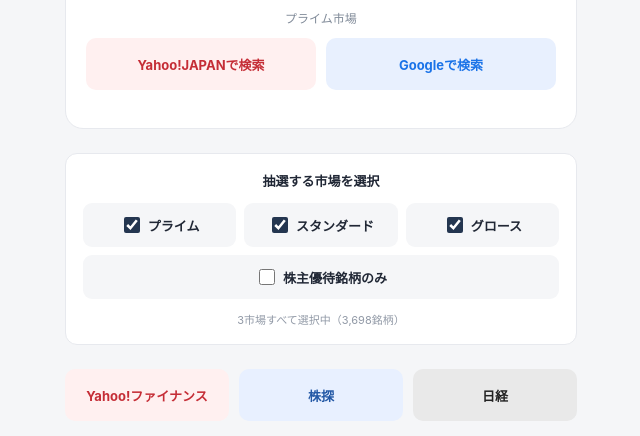
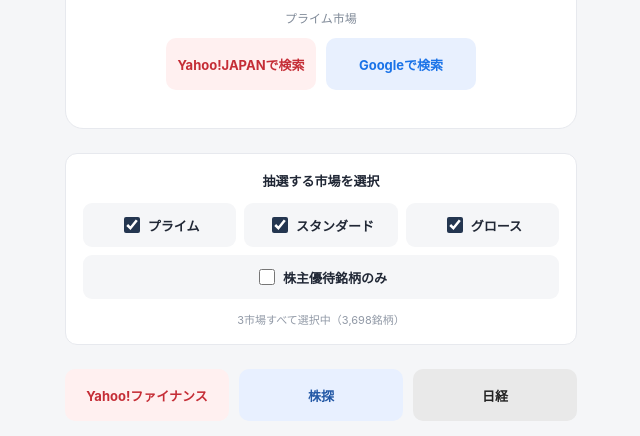
Before and after one commit to siriagari/stock-random-generator, a plain HTML site: page index.html in a window 1280 px wide. Both pictures are taken after a click on the button "🎲 抽選する". Shown: the part 364-800 px from the top of the page, without its empty margins (319-959 px from the left). Drawn offline with Linux system fonts and the light colour scheme.

Commit message:
Update search links layout and remove loading message

```diff
--- a/index.html
+++ b/index.html
@@ -164,7 +164,10 @@ h1{
   color:#222;
 }
 
-.search-links{grid-template-columns:repeat(2,1fr);margin-top:12px;}
+.search-links{grid-template-columns:repeat(6,1fr);margin-top:12px;}
+.search-links a{grid-column:span 2;}
+.search-links a:first-child{grid-column:2 / 4;}
+.search-links a:last-child{grid-column:4 / 6;}
 .google{background:#e8f0fe;color:#1a73e8;}
 .search-links a[hidden]{display:none;}
 
@@ -356,8 +359,6 @@ button:disabled{
 </div>
 
 <div id="error"></div>
-
-<div class="info" id="status">銘柄データを読み込んでいます...</div>
 
 <div class="info">株主優待実施企業リストの出典: <a href="https://yutai-shirabe.com/download/index.html" target="_blank" rel="noopener noreferrer">優待しらべ</a></div>
 </main>
```
